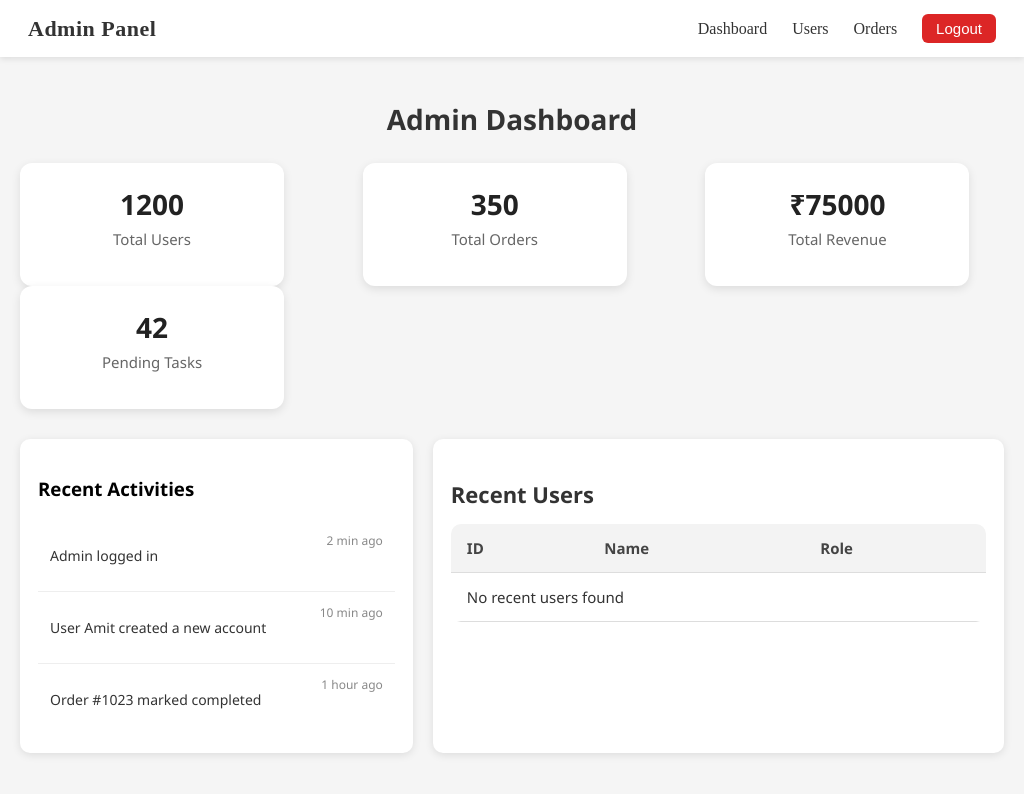
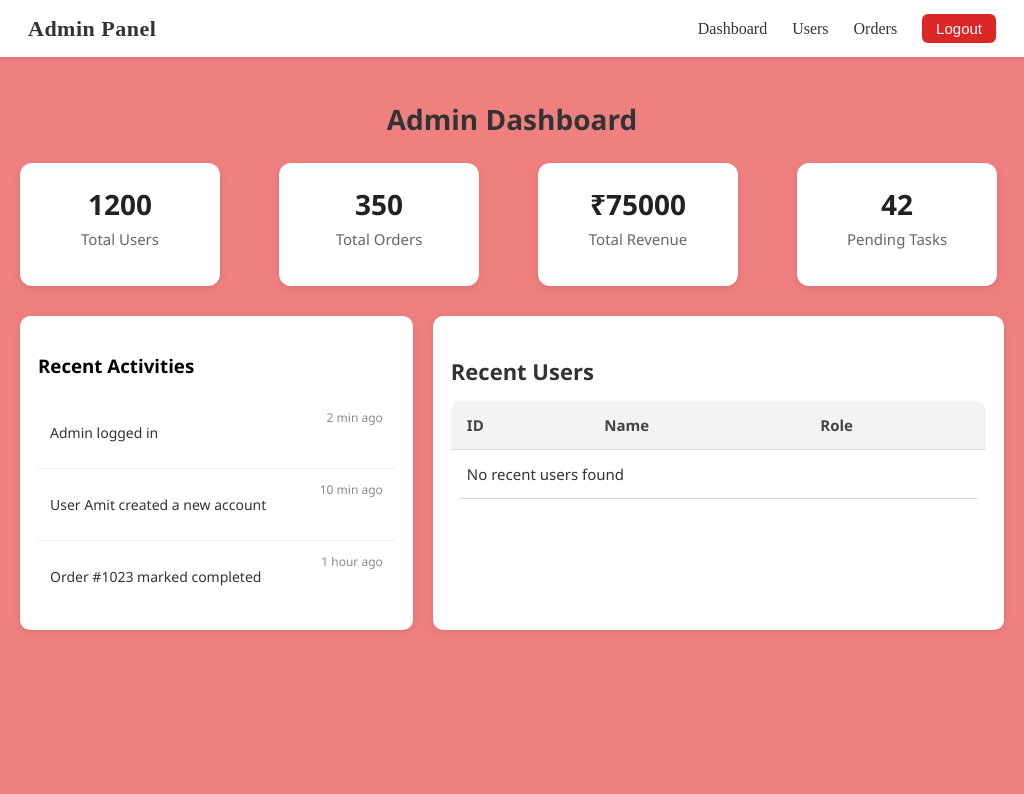
Before and after one commit to rashmipanday06/react-admin-starter, a React (Vite) app: page /dashboard in a window 1024 px wide. Shown: the top 794 px of the page. Built offline with nearby package versions, Linux system fonts and the light colour scheme; sample sign-in values are in the browser's storage.

Commit message:
responsive ness still in progress.

```diff
--- a/src/componetns/common/card/style.module.css
+++ b/src/componetns/common/card/style.module.css
@@ -26,3 +26,18 @@
   font-size: 15px;
   color: #666;
 }
+@media (min-width: 1100px) and (max-width: 1200px) {
+  .card{
+ width: 200px;
+  }}
+@media (min-width: 1000px) and (max-width: 1100px) {
+  .card{
+ width: 170px;
+  }}
+
+  @media (min-width: 700px) and (max-width: 1024px) {
+
+  .card{
+ width: 156px;
+  }
+}
--- a/src/componetns/pages/dashboard/style.module.css
+++ b/src/componetns/pages/dashboard/style.module.css
@@ -15,7 +15,7 @@
 /* Card Wrapper */
 .cardWrapper {
   display: flex;
-  gap: 8%;
+  gap: 8.6%;
   flex-wrap: wrap;
   margin-bottom: 30px;
 }
@@ -165,3 +165,39 @@
     max-width: 100%;
   }
 }
+
+@media (min-width: 1200px) and (max-width: 1300px) {
+  .cardWrapper{
+gap: 8.6%;
+  }
+
+}
+@media (min-width: 1300px) and (max-width: 1400px) {
+  .cardWrapper{
+gap: 5.2%;
+  }
+
+}
+@media (min-width: 1400px) and (max-width: 1500px) {
+  .cardWrapper{
+gap: 4%;
+  }
+
+}
+@media (min-width: 1100px) and (max-width: 1200px) {
+  .cardWrapper{
+gap: 4%;
+  }
+
+}
+
+
+/* Applies only between 600px and 1024px */
+@media (min-width: 600px) and (max-width: 1024px) {
+  body {
+    background-color: lightcoral;
+  }
+  .cardWrapper{
+gap: 6%;
+  }
+}
```
